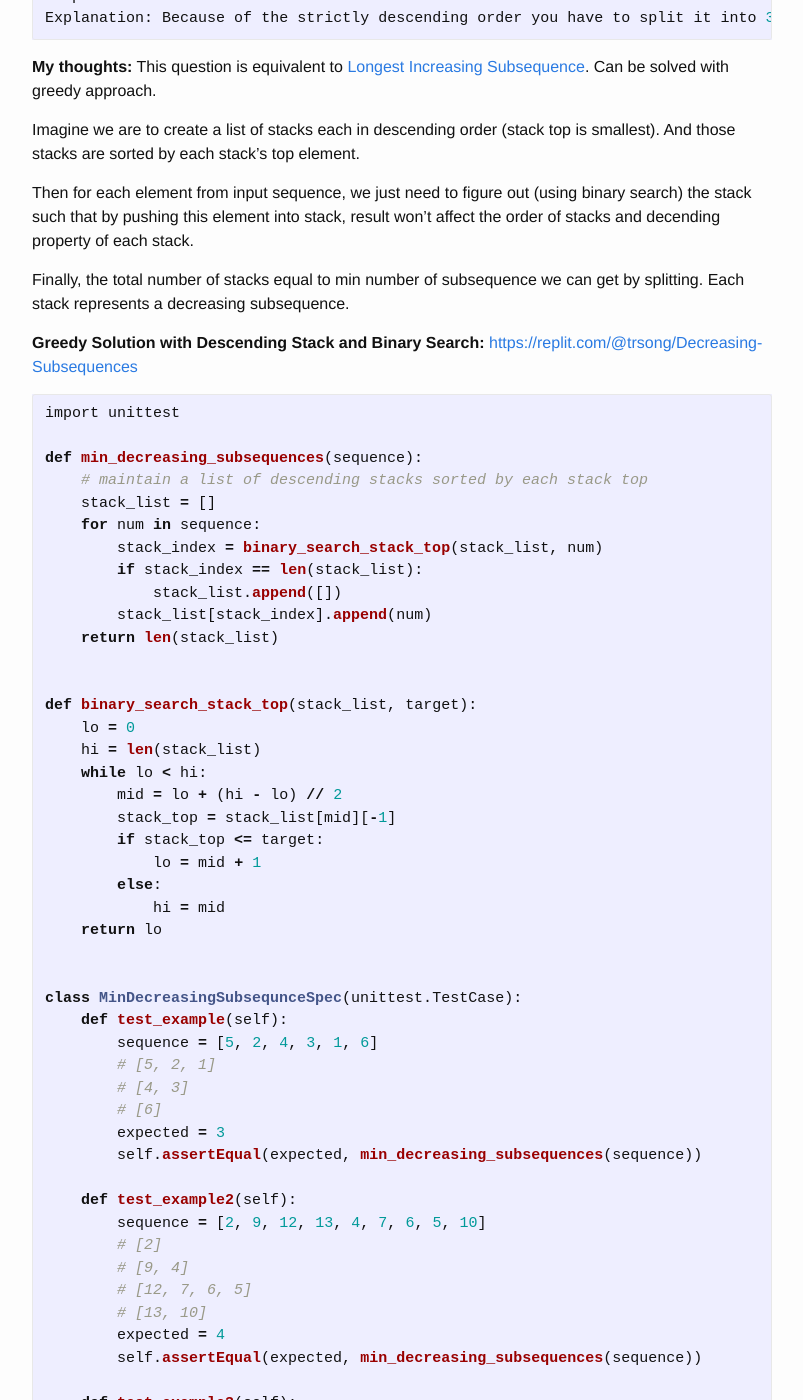
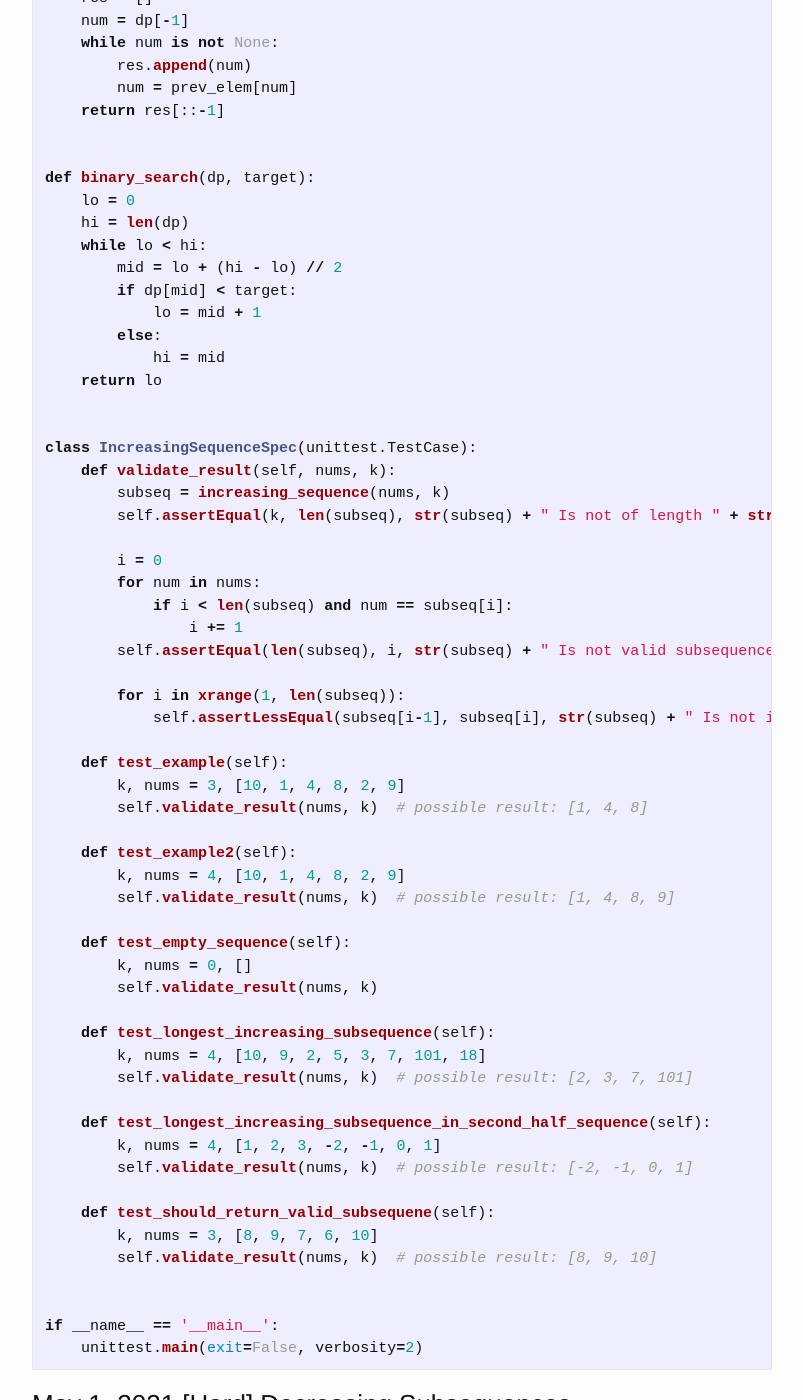
Before and after one commit to trsong/trsong.github.io, a Jekyll site: the page built from _posts/2021-05-01-DailyQuestionsMay.md, in a window 1280 px wide and 1400 px high, scrolled down 1729 px. Shown: the whole window, without its empty margins (238-1041 px from the left). Built offline with Jekyll 4.4.1, drawn with Linux system fonts in a browser that asks for light colours; some of the changed text lies outside the part shown.

Commit message:
Add solution to May 2 question

````diff
--- a/_posts/2021-05-01-DailyQuestionsMay.md
+++ b/_posts/2021-05-01-DailyQuestionsMay.md
@@ -43,6 +43,92 @@ Output: [1, 4, 8] or [1, 4, 9] or [1, 8, 9]
 ```py
 Input: nums = [10, 1, 4, 8, 2, 9], k = 4
 Output: [1, 4, 8, 9]
+```
+
+**Solution with DP and Binary Search:** [https://replit.com/@trsong/Increasing-Subsequence-of-Length-K-2](https://replit.com/@trsong/Increasing-Subsequence-of-Length-K-2)
+```py
+import unittest
+
+def increasing_sequence(nums, k):
+    if not nums:
+        return []
+
+    # Let dp[i] represents i-th element in a length i + 1 length subsequence
+    dp = []
+    prev_elem = {}
+
+    for num in nums:
+        insert_pos = binary_search(dp, num)
+        if insert_pos == len(dp):
+            dp.append(num)
+        else:
+            dp[insert_pos] = num
+        prev_elem[num] = dp[insert_pos - 1] if insert_pos > 0 else None
+
+        if len(dp) == k:
+            break
+
+    res = []
+    num = dp[-1]
+    while num is not None:
+        res.append(num)
+        num = prev_elem[num]
+    return res[::-1]
+
+
+def binary_search(dp, target):
+    lo = 0
+    hi = len(dp)
+    while lo < hi:
+        mid = lo + (hi - lo) // 2
+        if dp[mid] < target:
+            lo = mid + 1
+        else:
+            hi = mid
+    return lo
+
+
+class IncreasingSequenceSpec(unittest.TestCase):
+    def validate_result(self, nums, k):
+        subseq = increasing_sequence(nums, k)
+        self.assertEqual(k, len(subseq), str(subseq) + " Is not of length " + str(k))
+
+        i = 0
+        for num in nums:
+            if i < len(subseq) and num == subseq[i]:
+                i += 1
+        self.assertEqual(len(subseq), i, str(subseq) + " Is not valid subsequence.")
+
+        for i in xrange(1, len(subseq)):
+            self.assertLessEqual(subseq[i-1], subseq[i], str(subseq) + " Is not increasing subsequene.")
+
+    def test_example(self):
+        k, nums = 3, [10, 1, 4, 8, 2, 9]
+        self.validate_result(nums, k)  # possible result: [1, 4, 8]
+
+    def test_example2(self):
+        k, nums = 4, [10, 1, 4, 8, 2, 9]
+        self.validate_result(nums, k)  # possible result: [1, 4, 8, 9]
+
+    def test_empty_sequence(self):
+        k, nums = 0, []
+        self.validate_result(nums, k)
+
+    def test_longest_increasing_subsequence(self):
+        k, nums = 4, [10, 9, 2, 5, 3, 7, 101, 18]
+        self.validate_result(nums, k)  # possible result: [2, 3, 7, 101]
+
+    def test_longest_increasing_subsequence_in_second_half_sequence(self):
+        k, nums = 4, [1, 2, 3, -2, -1, 0, 1]
+        self.validate_result(nums, k)  # possible result: [-2, -1, 0, 1]
+
+    def test_should_return_valid_subsequene(self):
+        k, nums = 3, [8, 9, 7, 6, 10]
+        self.validate_result(nums, k)  # possible result: [8, 9, 10]
+
+
+if __name__ == '__main__':
+    unittest.main(exit=False, verbosity=2)
 ```
 
 
````
